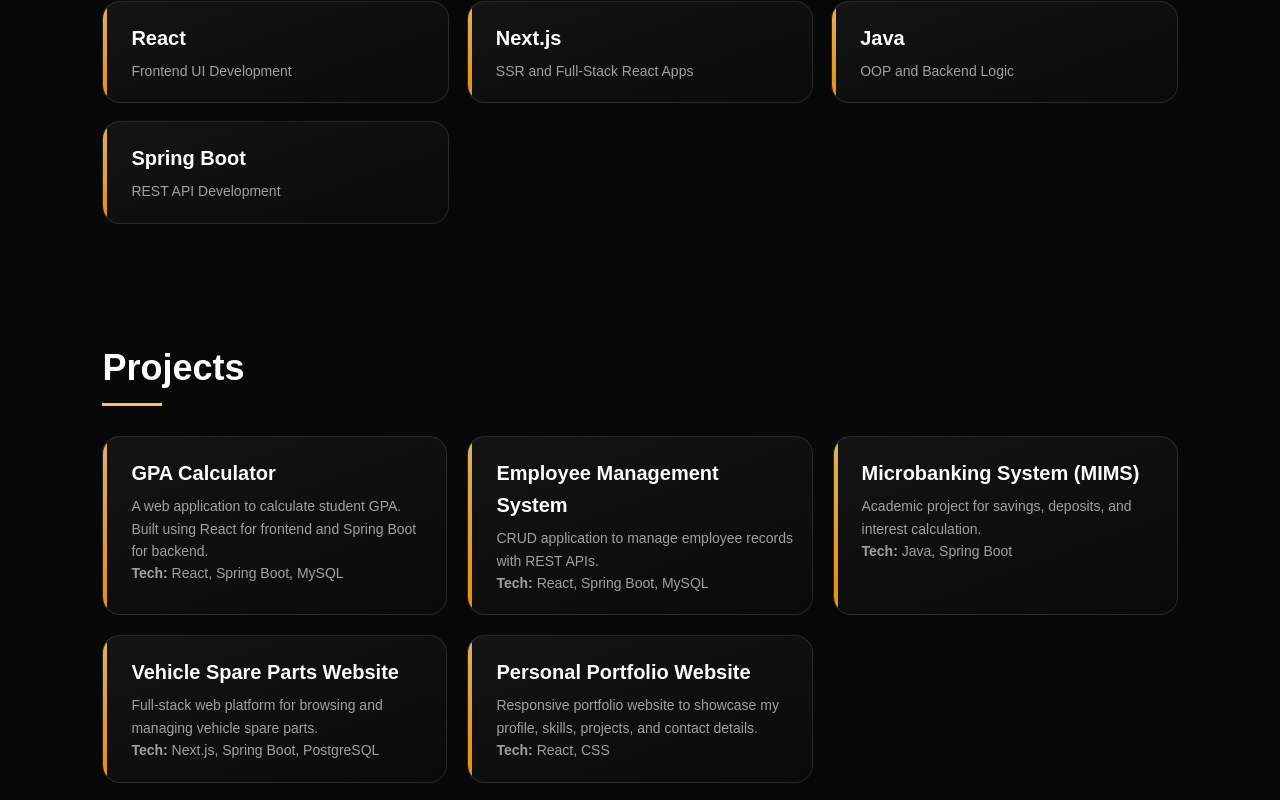
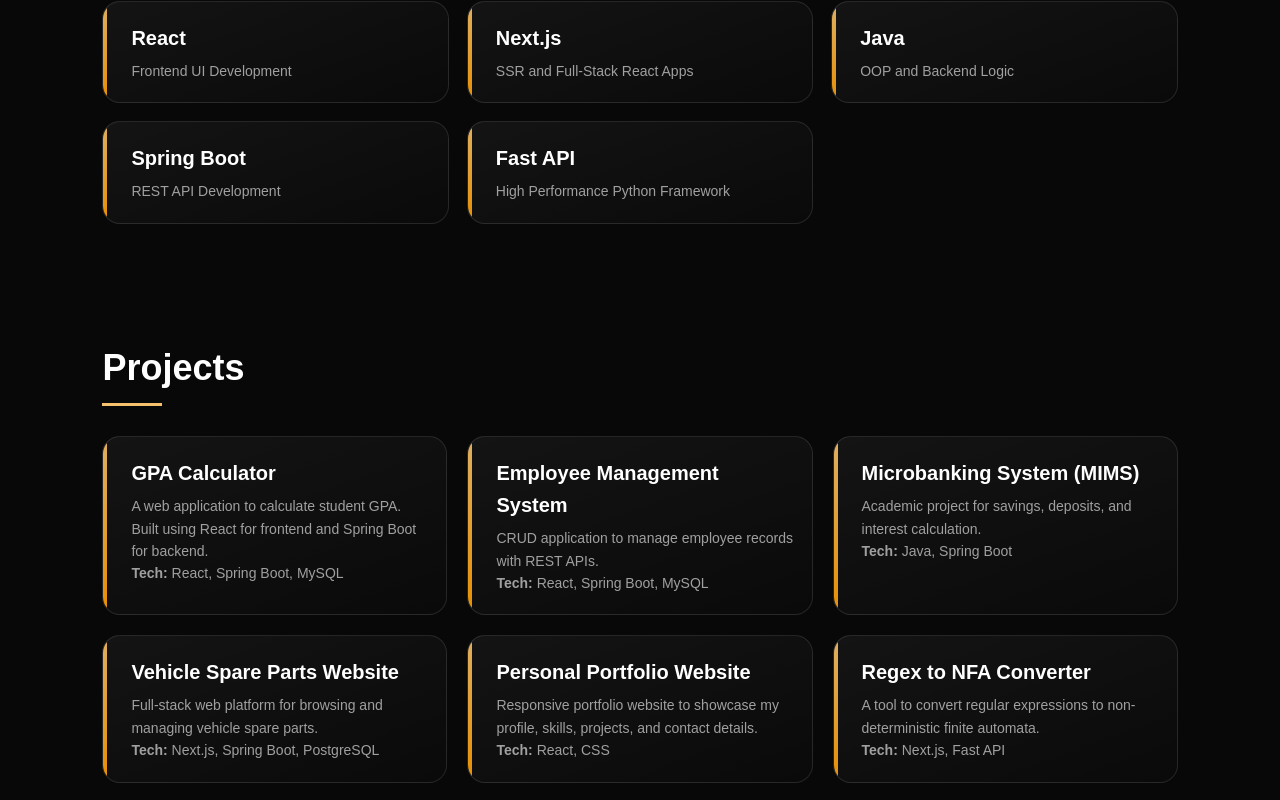
Before and after one commit to virusan-T/My_Portfolio, a React (Create React App) app: page / in a window 1280 px wide. Shown: the part 1260-2060 px from the top of the page. Built offline with nearby package versions, Linux system fonts and the light colour scheme.

Commit message:
fix bugs

```diff
--- a/src/App.js
+++ b/src/App.js
@@ -1,8 +1,7 @@
 import './App.css';
- import { BrowserRouter as Router, Routes, Route } from "react-router-dom";
+import { BrowserRouter as Router, Routes, Route } from "react-router-dom";
 import Navbar from './component/navbar';
-import Hero from './sections/home';
-import About from './sections/about';
+import Home from './sections/home';
 import Academics from './sections/academic';
 import Skills from './sections/skills';
 import Projects from './sections/project';
@@ -19,7 +18,7 @@
       <Routes>
         <Route path="/" element={
           <>
-            <Hero />
+            <Home />
             <Academics />
             <Skills />
             <Projects />
--- a/src/sections/about.jsx
+++ b/src/sections/about.jsx
@@ -0,0 +1,17 @@
+import React from 'react'
+
+function About() {
+  return (
+    <div>
+      <div className='section' id='about'>
+        <h2>About Me</h2>
+        <p>
+          I am a Computer Science and Engineering undergraduate passionate about building
+          clean, user-friendly web applications.
+        </p>
+      </div>
+    </div>
+  )
+}
+
+export default About;
--- a/src/sections/academic.jsx
+++ b/src/sections/academic.jsx
@@ -1,6 +1,6 @@
 import React from 'react'
 
-function academic() {
+function Academic() {
   return (
     <div>
         <div className='section' id='academic'>
@@ -16,4 +16,4 @@
   )
 }
 
-export default academic;
+export default Academic;
--- a/src/sections/contact-page.jsx
+++ b/src/sections/contact-page.jsx
@@ -1,4 +1,4 @@
-import React from "react";
+import React, {useState} from "react";
 
 function ContactPage() {
   return (
--- a/src/sections/project.jsx
+++ b/src/sections/project.jsx
@@ -48,6 +48,14 @@
           <p><strong>Tech:</strong> React, CSS</p>
         </div>
 
+        <div className="project-card">
+          <h3>Regex to NFA Converter</h3>
+          <p>
+            A tool to convert regular expressions to non-deterministic finite automata.
+          </p>
+          <p><strong>Tech:</strong> Next.js, Fast API</p>
+        </div>
+
       </div>
     </section>
   );
--- a/src/sections/skills.jsx
+++ b/src/sections/skills.jsx
@@ -6,6 +6,7 @@
     { name: 'Next.js', detail: 'SSR and Full-Stack React Apps' },
     { name: 'Java', detail: 'OOP and Backend Logic' },
     { name: 'Spring Boot', detail: 'REST API Development' },
+    { name: 'Fast API', detail: 'High Performance Python Framework' },
   ];
 
   return (
```
